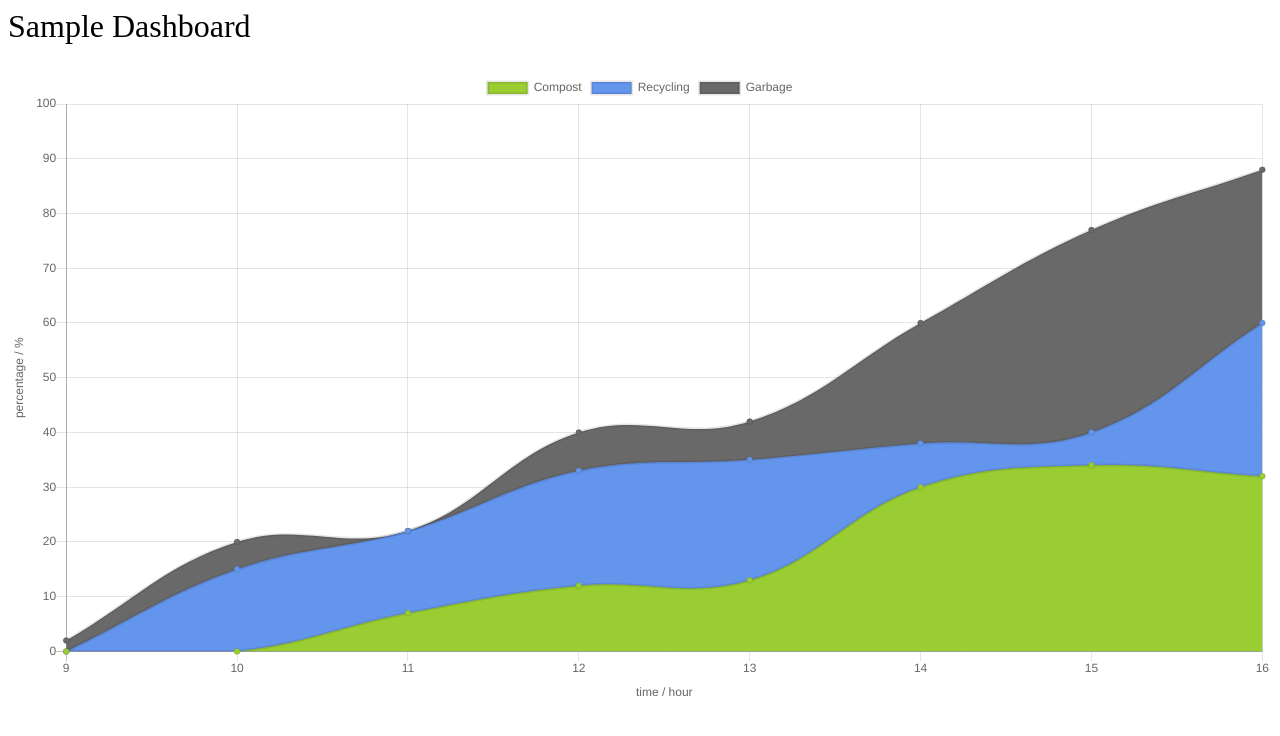
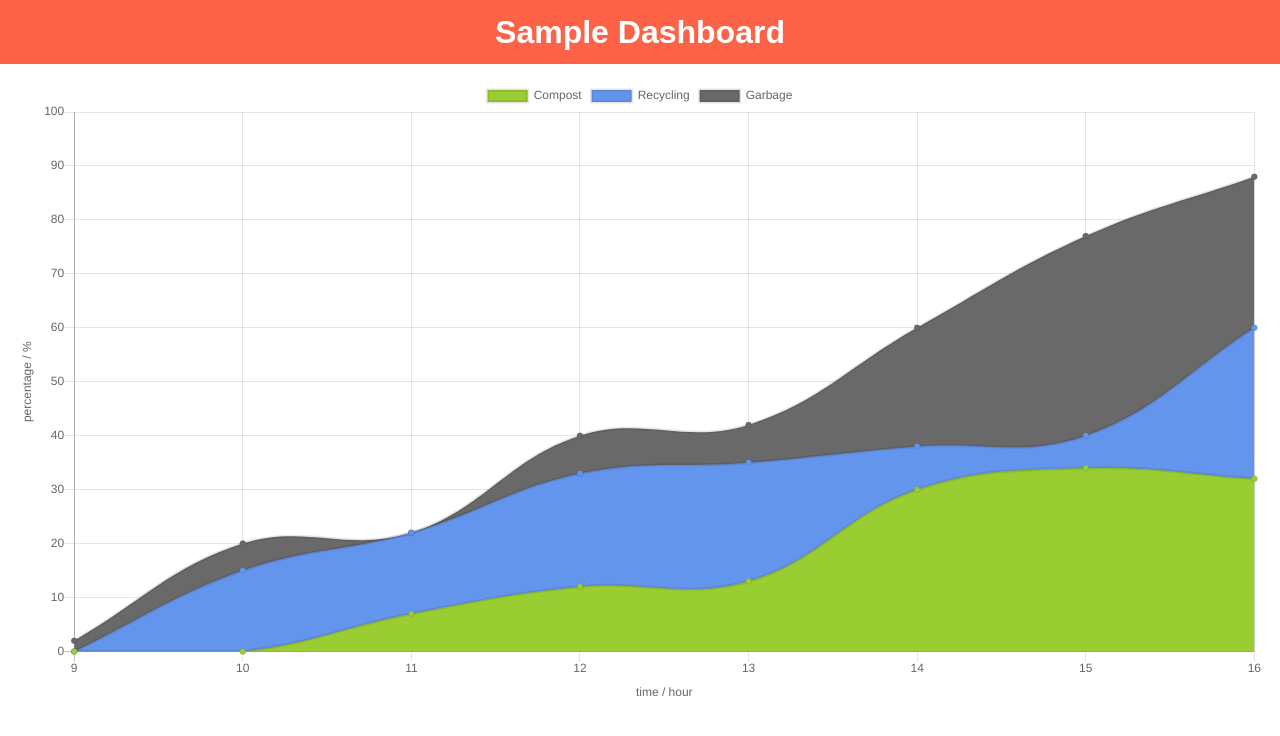
Before and after one commit to raviqqe/sample-dashboard, a React (Create React App) app: page / in a window 1280 px wide. Shown: the top 736 px of the page. Built offline with nearby package versions, Linux system fonts and the light colour scheme.

Commit message:
Style up

```diff
--- a/src/components/App.tsx
+++ b/src/components/App.tsx
@@ -1,14 +1,21 @@
 import * as React from "react";
+import styled from "styled-components";
 
 import Chart from "./Chart";
 import Header from "./Header";
+
+const Content = styled.div`
+  padding: 1em;
+`;
 
 export default class extends React.Component {
   public render() {
     return (
       <div>
         <Header />
-        <Chart />
+        <Content>
+          <Chart />
+        </Content>
       </div>
     );
   }
--- a/src/components/Header.tsx
+++ b/src/components/Header.tsx
@@ -2,6 +2,12 @@ import * as React from "react";
 import styled from "styled-components";
 
 const Header = styled.div`
+  display: flex;
+  justify-content: center;
+  align-items: center;
+  background-color: tomato;
+  color: white;
+  font-weight: bold;
   font-size: 2em;
   width: 100%;
   height: 2em;
--- a/src/index.tsx
+++ b/src/index.tsx
@@ -3,6 +3,7 @@ import * as ReactDOM from "react-dom";
 
 import App from "./components/App";
 import registerServiceWorker from "./register-service-worker";
+import "./style.ts";
 
 ReactDOM.render(<App />, document.getElementById("root"));
 
--- /dev/null
+++ b/src/style.ts
@@ -0,0 +1,9 @@
+import { injectGlobal } from "styled-components";
+
+// tslint:disable no-unused-expression
+injectGlobal`
+  body {
+    margin: 0;
+    font: 16px sans-serif;
+  }
+`;
```
